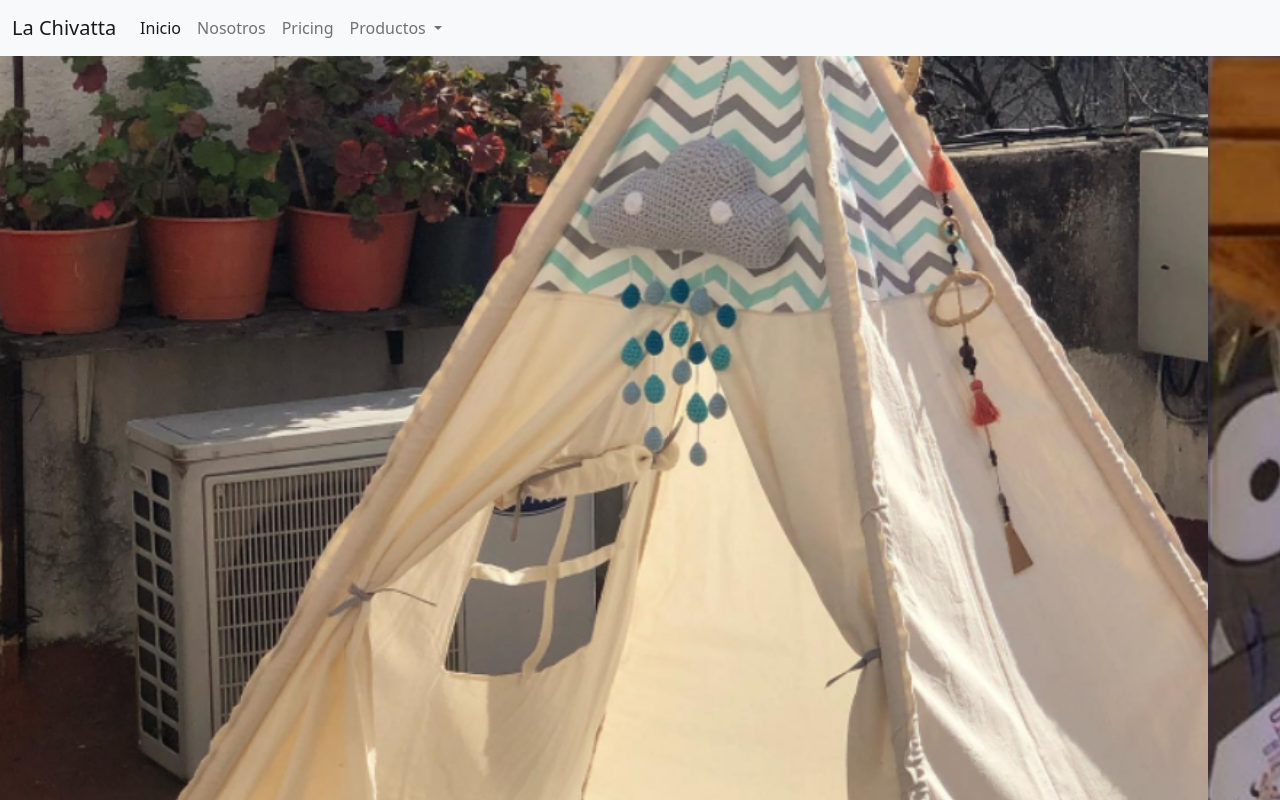
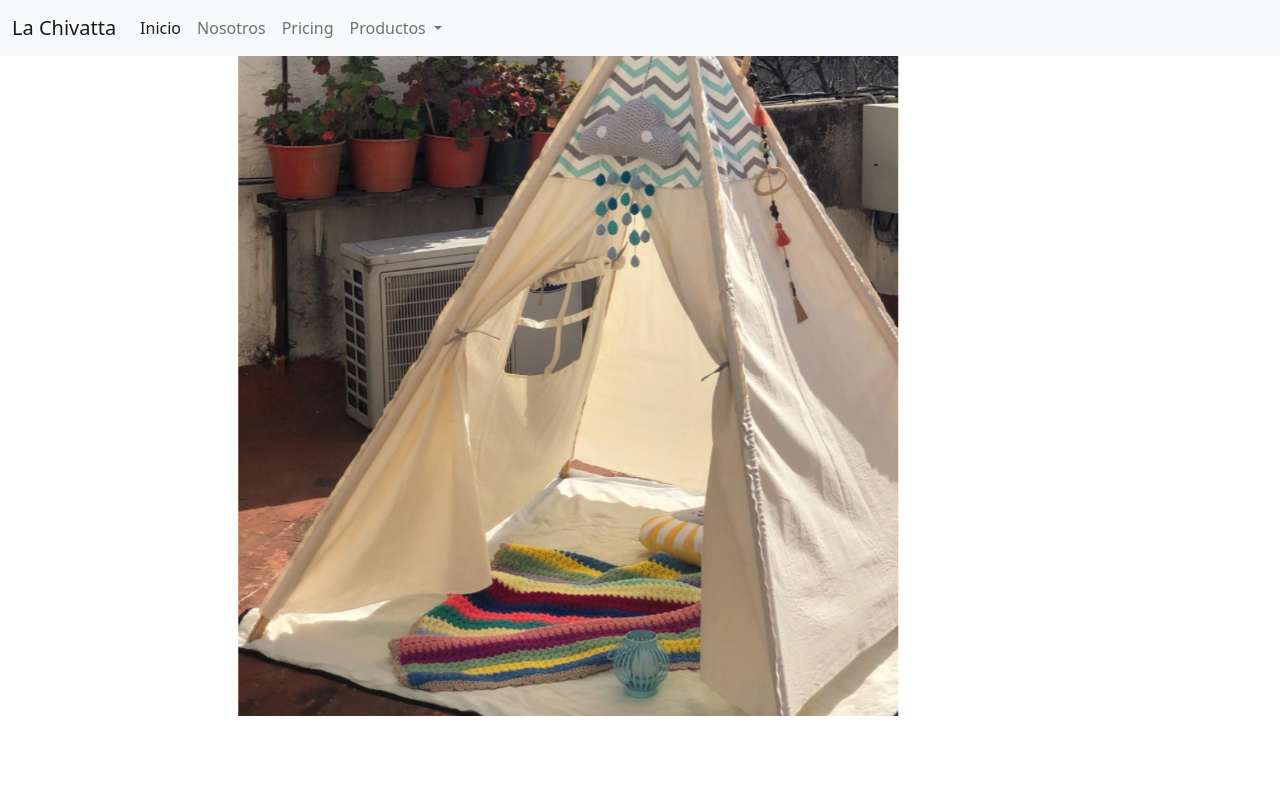
Before and after one commit to RodrigoPara/lachivatta, a plain HTML site: page index.html in a window 1280 px wide. Shown: the top 800 px of the page. Drawn offline with nearby package versions, Linux system fonts and the light colour scheme.

Commit message:
agregado navbar y carousel bootstrap

```diff
--- a/css/style.css
+++ b/css/style.css
@@ -4,3 +4,19 @@
     margin: 0;
     box-sizing: 0;
 }
+
+/* NAVBAR */
+
+
+
+/* CARRUSEL */
+
+.carousel-inner img{
+    width: 660px;
+    height: 660px;
+    margin: auto;
+}
+
+
+
+/* FOOTER */
--- a/index.html
+++ b/index.html
@@ -43,10 +43,10 @@
       <div id="carouselExampleSlidesOnly" class="carousel slide" data-bs-ride="carousel">
         <div class="carousel-inner">
           <div class="carousel-item active">
-            <img src="./img/carpa.png" class="d-block w-100" alt="Carpa">
+            <img src="./img/carpa.png" class="d-block" alt="Carpa">
           </div>
           <div class="carousel-item">
-            <img src="./img/monstruo.png" class="d-block w-100" alt="Monstruo">
+            <img src="./img/monstruo.png" class="d-block" alt="Monstruo">
           </div>
           <div class="carousel-item">S
             <img src="..." class="d-block w-100" alt="...">
```
